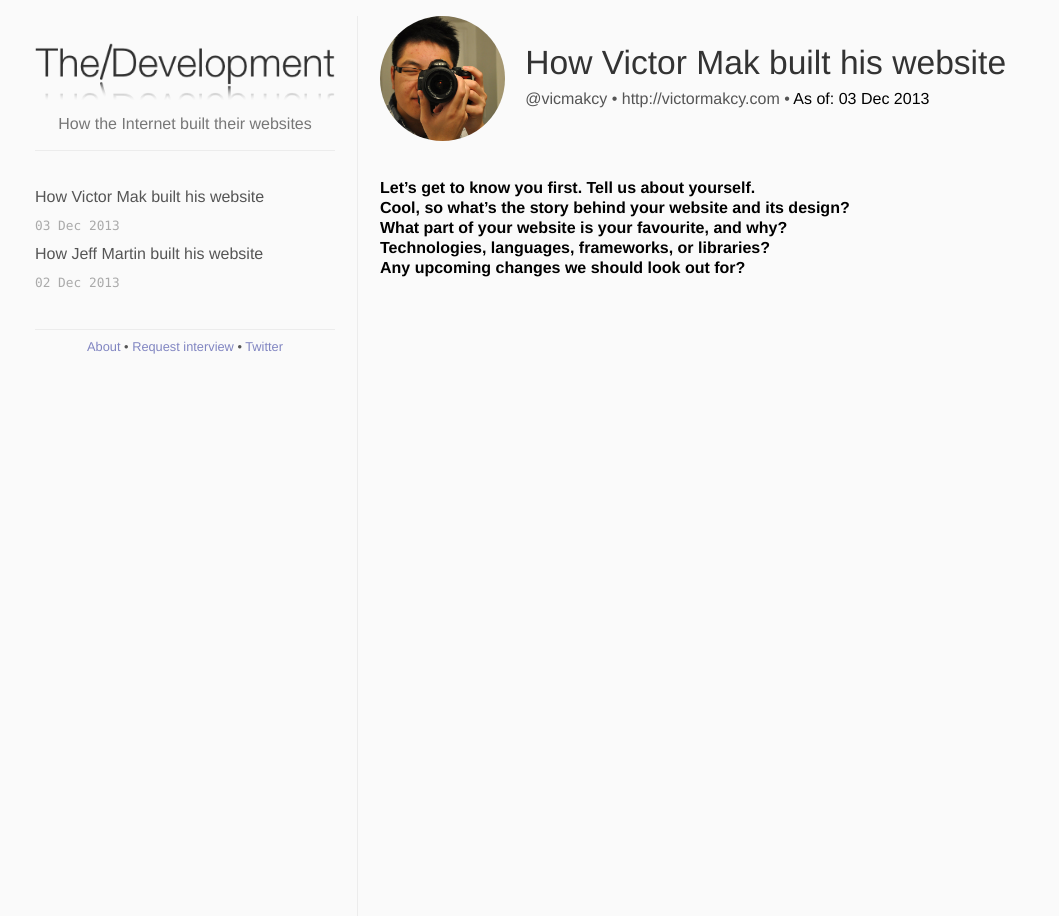
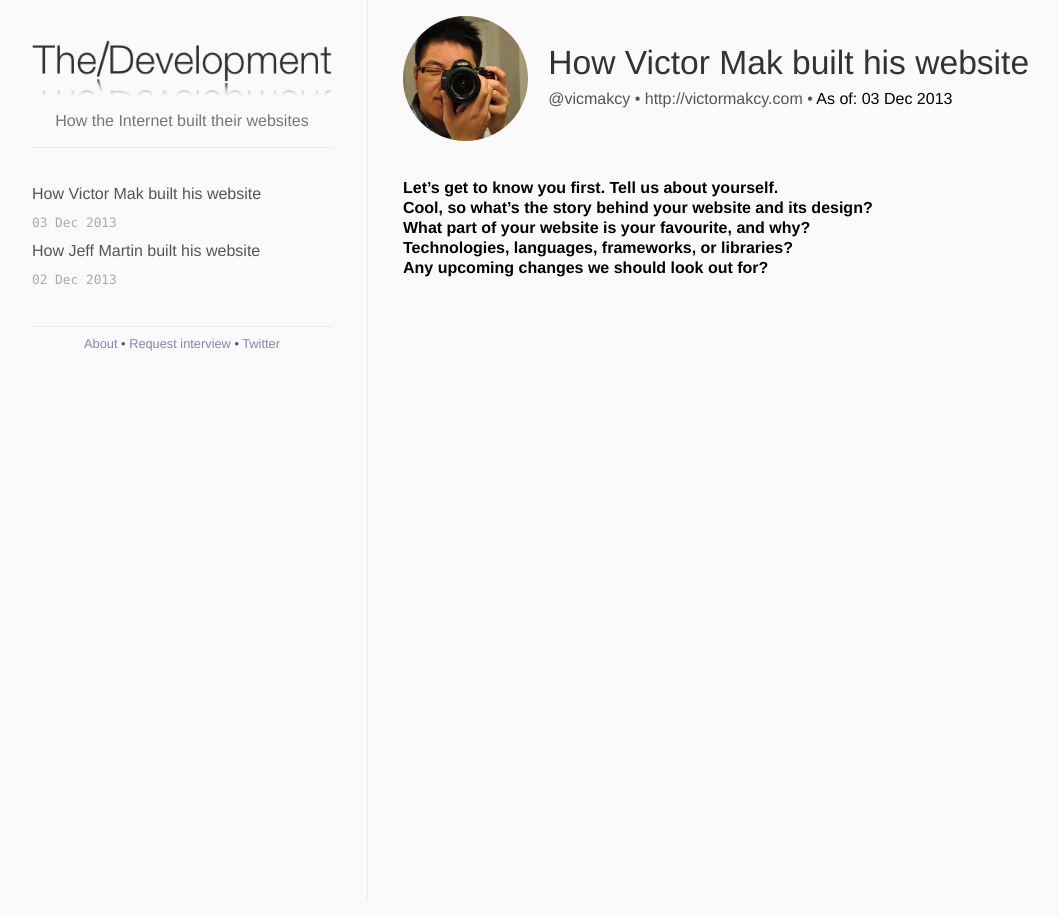
Before and after one commit to the-development/thedevelopment, a Jekyll site: the page built from index.html, in a window 1280 px wide. Shown: the whole page, without its empty margins (3-1062 px from the left). Built offline with Jekyll 4.4.1, drawn with Linux system fonts in a browser that asks for light colours; Markdown is read by kramdown in place of the engine named in the settings.

Commit message:
Fix margin overflow

```diff
--- a/css/main.css
+++ b/css/main.css
@@ -78,7 +78,6 @@ a:hover {
   width: 100%;
   display: table;
   font-size: 1em;;
-  margin: 1em;
   line-height: 1.25em;
 }
 
@@ -216,7 +215,7 @@ a:hover {
 
 .sidebar,
 .content {
-  padding: 22px;
+  padding: 35px;
   display: table-cell;
   vertical-align: top;
 }
@@ -227,7 +226,7 @@ a:hover {
 }
 
 .content {
-  padding-top: 0px;
+  padding-top: 1em;
 }
 
 .post-title {
```
